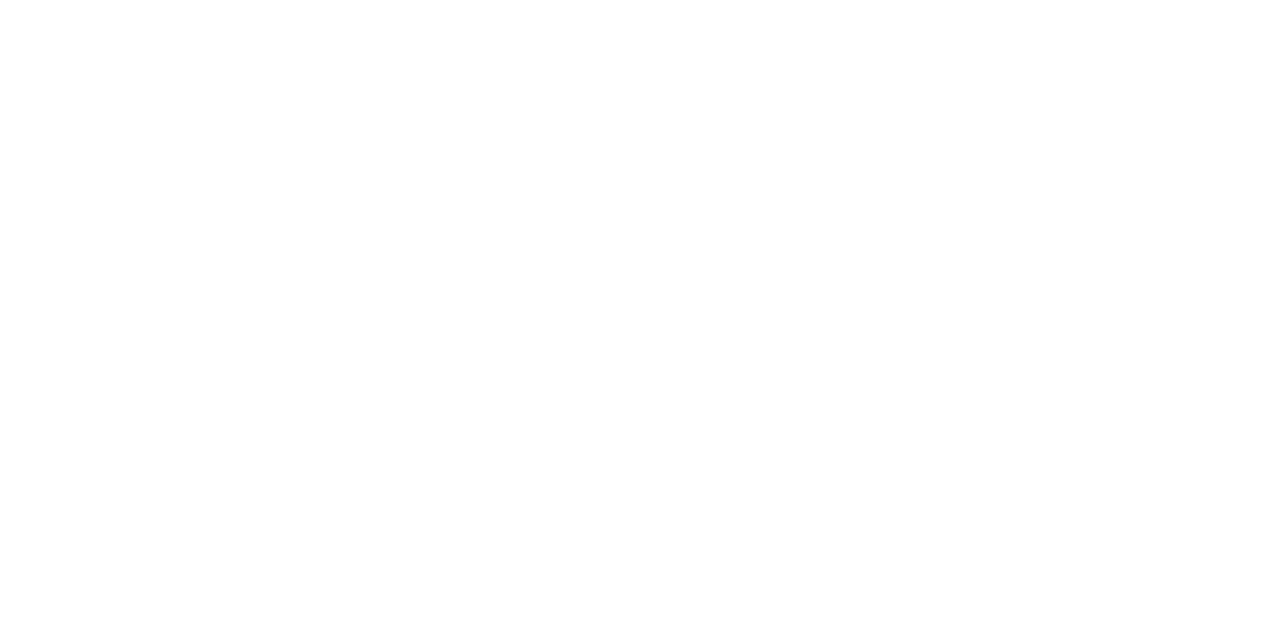
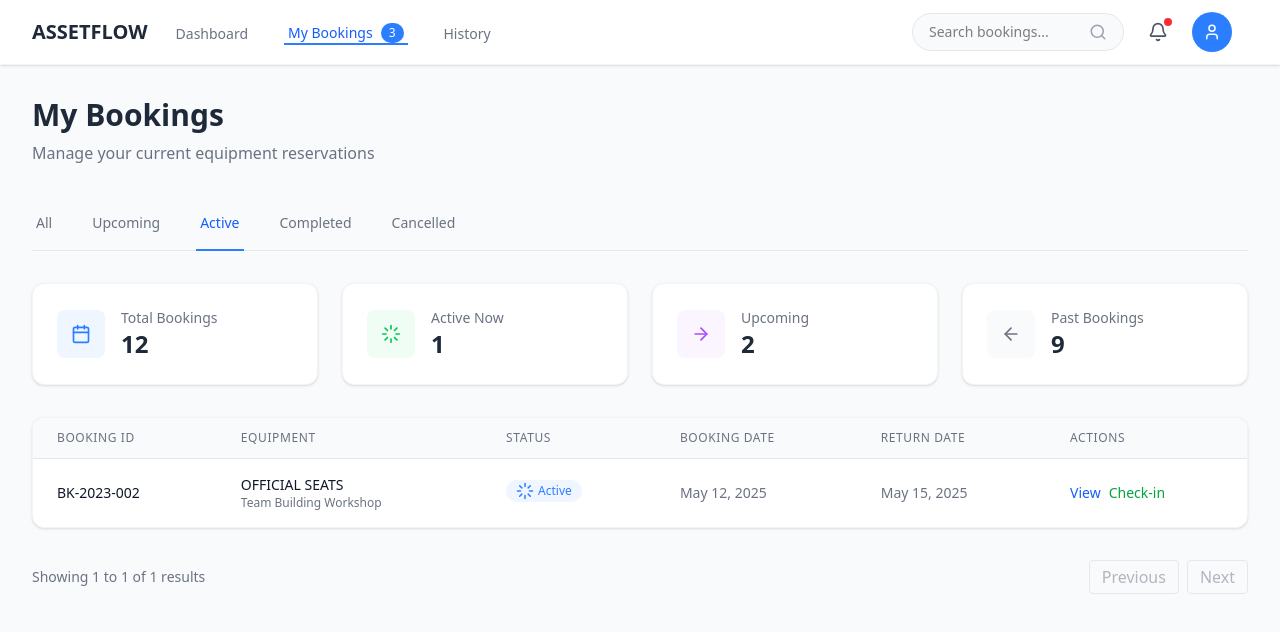
Before and after one commit to AlexMbuthia12/EquipmentManagement, a React (Vite) app: page /mybookings in a window 1280 px wide. Before the commit this address had no page. Shown: the top 632 px of the page. Built offline with nearby package versions, Linux system fonts and the light colour scheme.

Commit message:
my bookings page

```diff
--- a/package.json
+++ b/package.json
@@ -10,6 +10,7 @@
     "preview": "vite preview"
   },
   "dependencies": {
+    "@headlessui/react": "^2.2.3",
     "@tailwindcss/vite": "^4.1.5",
     "lucide-react": "^0.509.0",
     "react": "^19.1.0",
--- a/src/App.jsx
+++ b/src/App.jsx
@@ -2,6 +2,8 @@
 import { BrowserRouter, Routes, Route } from "react-router-dom";
 import "./App.css";
 import Dashboard from "./pages/user/Dashboard/index";
+import  MyBookings from "./pages/user/Orders/MyBookings"
+
 
 
 function App() {
@@ -12,6 +14,7 @@
       <BrowserRouter>
         <Routes>
           <Route path="/" element={<Dashboard />} />
+          <Route path="/mybookings" element={<MyBookings />} />
         </Routes>
       </BrowserRouter>
     </>
--- a/src/pages/user/Orders/MyBookings.jsx
+++ b/src/pages/user/Orders/MyBookings.jsx
@@ -20,7 +20,7 @@
 
 export default function MyBookings() {
   const [activeTab, setActiveTab] = useState("active");
-  const [isMobileMenuOpen, setIsMobileMenuOpen] = useState(false); y
+  const [isMobileMenuOpen, setIsMobileMenuOpen] = useState(false);
 
   // Modern color theme inspired by Dribbble (matching the dashboard)
   const colors = {
```
Also changed, not shown: 1 other file (tests, documents, lock files or other folders).
